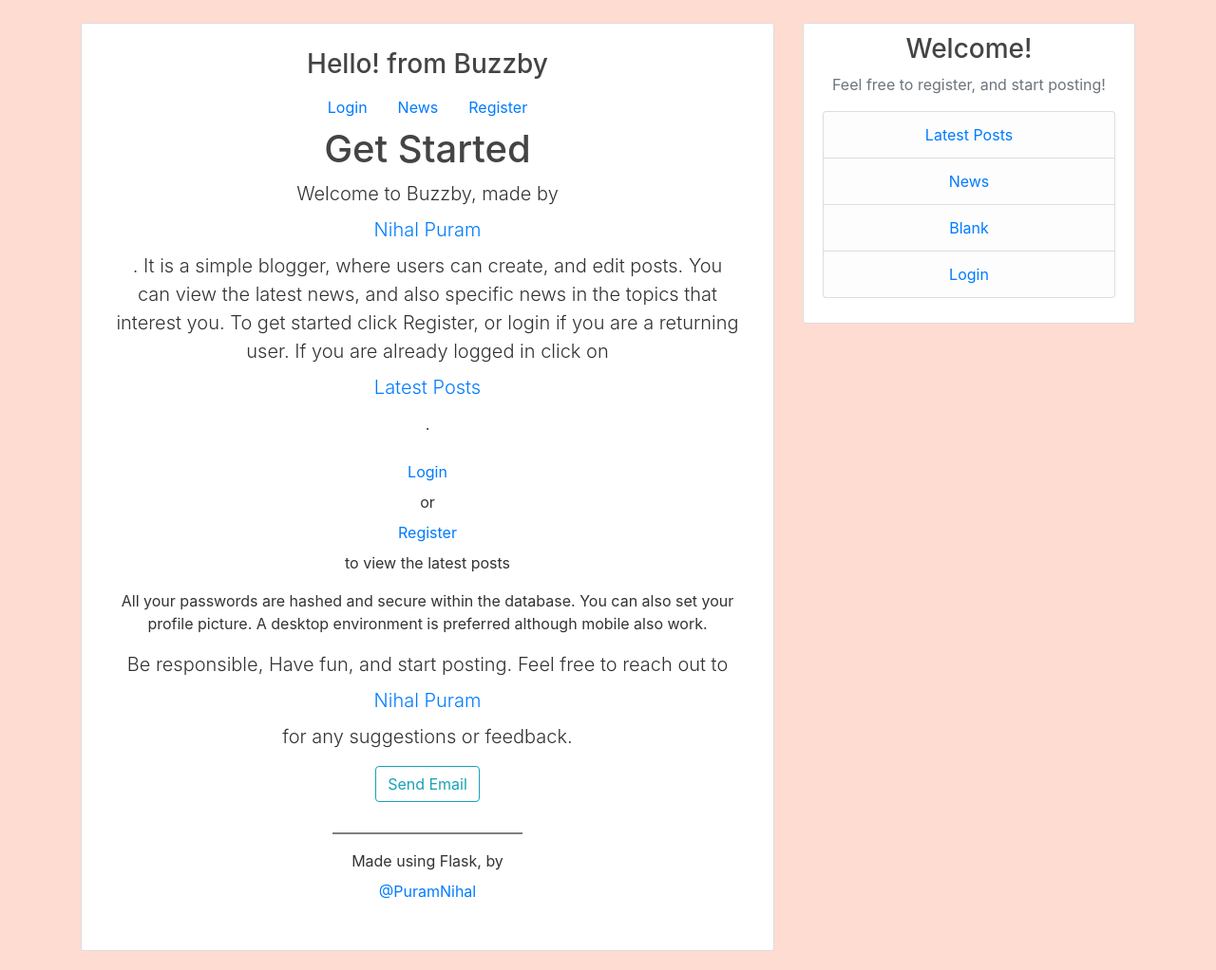
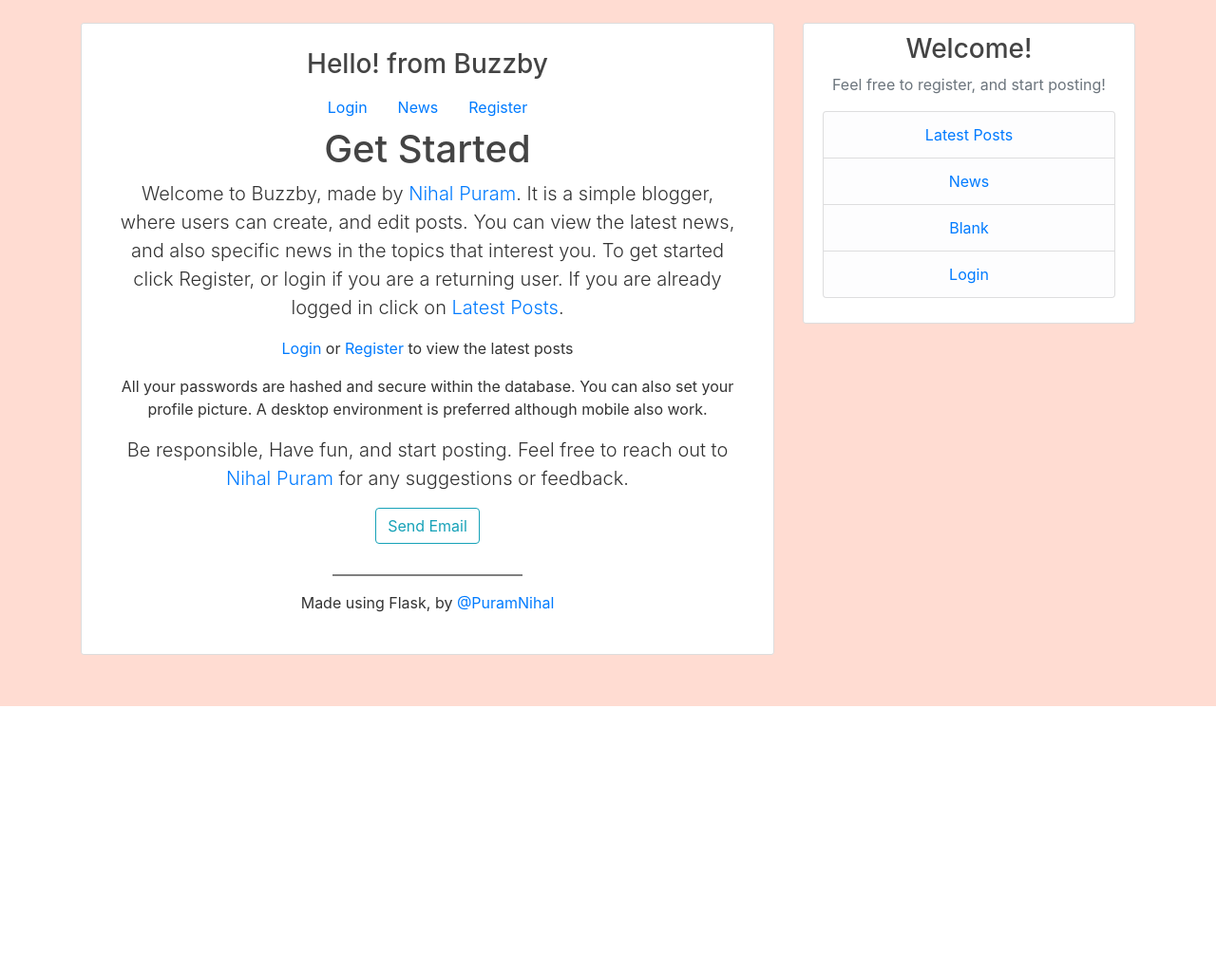
Before and after one commit to realnihal/buzzby.ml-A-Social-Media-site, a Flask app: page / in a window 1280 px wide. Shown: the part 56-1078 px from the top of the page at 95% size. After the commit the page ends 800 px from the top, so only its background shows below. Run offline with Flask 2, Linux system fonts and the light colour scheme; some libraries are stand-ins or nearby versions.

Commit message:
nav_links

```diff
--- a/flaskblog/templates/main.html
+++ b/flaskblog/templates/main.html
@@ -16,17 +16,17 @@
 
       <main role="main" class="inner cover">
         <h1 class="cover-heading">Get Started</h1>
-        <p class="lead">Welcome to Buzzby, made by <a class="nav-link" href="{{ url_for('main.about') }}">Nihal Puram</a>. It is a simple blogger, where users can create, and edit posts. You can view the latest news, and also specific news in the topics that interest you. To get started click Register, or login if you are a returning user. If you are already logged in click on <a class="nav-link" href="{{ url_for('main.home') }}">Latest Posts</a>.</p>
-        <p><a class="nav-link" href="{{ url_for('users.login') }}">Login</a> or <a class="nav-link" href="{{ url_for('users.register') }}">Register</a> to view the latest posts</p>
+        <p class="lead">Welcome to Buzzby, made by <a href="{{ url_for('main.about') }}">Nihal Puram</a>. It is a simple blogger, where users can create, and edit posts. You can view the latest news, and also specific news in the topics that interest you. To get started click Register, or login if you are a returning user. If you are already logged in click on <a href="{{ url_for('main.home') }}">Latest Posts</a>.</p>
+        <p><a href="{{ url_for('users.login') }}">Login</a> or <a href="{{ url_for('users.register') }}">Register</a> to view the latest posts</p>
         <p>All your passwords are hashed and secure within the database. You can also set your profile picture. A desktop environment is preferred although mobile also work.</p>
-        <p class="lead">Be responsible, Have fun, and start posting. Feel free to reach out to <a class="nav-link" href="{{ url_for('main.about') }}">Nihal Puram</a> for any suggestions or feedback.</p>
+        <p class="lead">Be responsible, Have fun, and start posting. Feel free to reach out to <a href="{{ url_for('main.about') }}">Nihal Puram</a> for any suggestions or feedback.</p>
         <p><a class="btn btn-outline-info" href = "mailto: puramnihal@gmail.com">Send Email</a></p>
 
       </main>
       <hr style="height:2px;width:200px;border-width:0;color:gray;background-color:gray">
       <footer class="mastfoot mt-auto">
         <div class="inner">
-          <p>Made using Flask, by <a class="nav-link" href="https://twitter.com/PuramNihal?ref_src=twsrc%5Etfw" class="twitter-follow-button" data-show-count="false">@PuramNihal</a><script async src="https://platform.twitter.com/widgets.js" charset="utf-8"></script></p>
+          <p>Made using Flask, by <a href="https://twitter.com/PuramNihal?ref_src=twsrc%5Etfw" class="twitter-follow-button" data-show-count="false">@PuramNihal</a><script async src="https://platform.twitter.com/widgets.js" charset="utf-8"></script></p>
         </div>
       </footer>
     </div>
```
Also changed, not shown: flaskblog/templates/news.html (+6 -6 lines).
